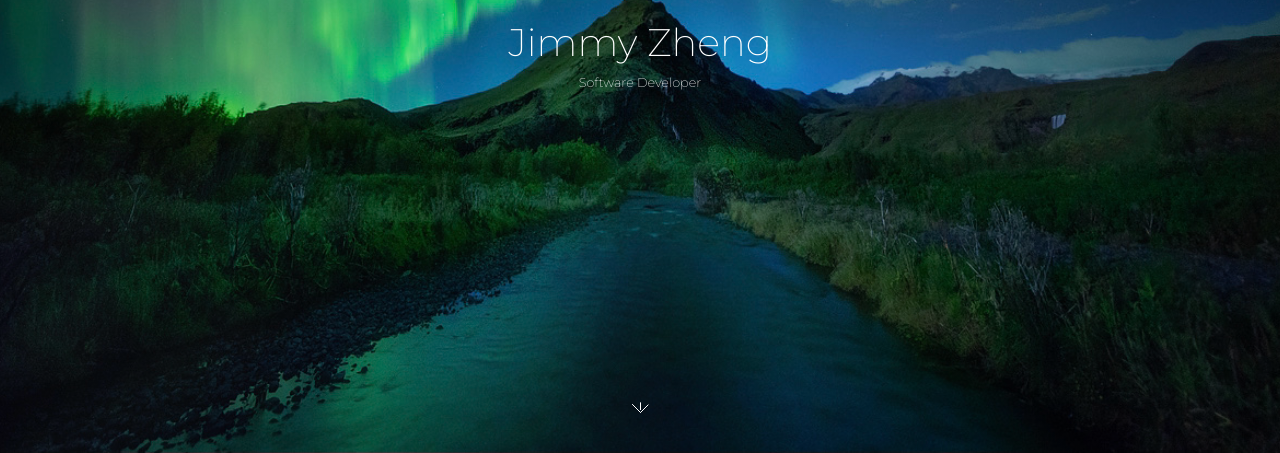
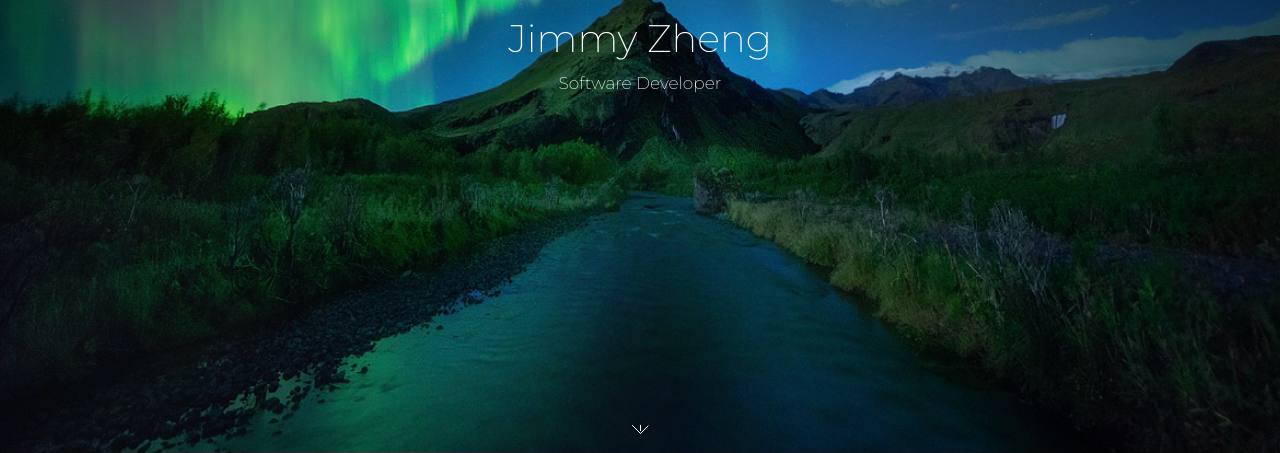
Before and after one commit to Jzhen123/jimmyzheng, a React (Create React App) app: page / in a window 1280 px wide. Shown: the part 347-800 px from the top of the page. Built offline with nearby package versions, Linux system fonts and the light colour scheme.

Commit message:
MLanding page is now fully responsive

```diff
--- /dev/null
+++ b/src/App.css
@@ -0,0 +1,16 @@
+.montserrat {
+  font-family: Montserrat;
+}
+
+.white {
+  color: white;
+}
+
+.bold {
+  font-weight: 700;
+}
+
+.mask {
+  overflow: hidden;
+  position: relative;
+}
--- a/src/App.js
+++ b/src/App.js
@@ -1,7 +1,8 @@
 import React from "react";
-// import { Layout, } from "antd";
 
 import * as pages from "./pages";
+
+import './App.css'
 
 const { Home } = pages;
 
--- a/src/components/ScrollArrow.css
+++ b/src/components/ScrollArrow.css
@@ -1,14 +1,14 @@
 .container {
   position: absolute;
-  transform: translate(-50%, -50%);
-  bottom: -5%;
+  transform: translate(-50%);
+  bottom: 0;
   left: 50%;
 }
 .scroll {
   position: relative;
   margin: auto;
   text-align: center;
-  height: 100px;
+  height: 8vh;
   overflow: hidden;
 }
 .scroll__line {
@@ -18,7 +18,6 @@
   display: block;
   width: 1px;
   height: 100%;
-  z-index: 10;
   background-color: #fff;
   animation: line 2s infinite normal;
   animation-delay: 2s;
@@ -28,7 +27,6 @@
 .scroll__arrow {
   display: block;
   position: relative;
-  z-index: 111;
   padding-left: 1px;
   top: -13px;
   animation: 2s fadeIn;
@@ -52,7 +50,7 @@
   }
   15% {
     opacity: 0.5;
-    transform: translate3d(0, -85%, 0)
+    transform: translate3d(0, -85%, 0);
   }
   20% {
     opacity: 0.75;
@@ -88,3 +86,14 @@
     opacity: 1;
   }
 }
+
+@media (min-width: 768px) {
+  .scroll {
+    height: 9vh;
+  }
+}
+@media (min-width: 1200px) {
+  .scroll {
+    height: 10vh;
+  }
+}
--- a/src/pages/Home.css
+++ b/src/pages/Home.css
@@ -3,62 +3,20 @@
 body {
   background: radial-gradient(transparent, rgba(0, 0, 0, 0.33)),
     url(/src/resources/images/northernLights.jpeg) no-repeat center center fixed;
-
+  background-size: cover;
   height: 100vh;
-  background-size: cover;
 }
 
-.montserrat {
-  font-family: Montserrat;
+.hero-text-header {
+  animation: 3s;
+  animation-name: header;
+}
+.hero-text-subheader {
+  animation: 3s;
+  animation-name: subHeader;
 }
 
-.red {
-  color: #cf4c4e;
-}
-
-h1.ant-typography, .white {
-  color: white;
-}
-
-.bold {
-  font-weight: 700;
-}
-
-.mask {
-  overflow: hidden;
-  position: relative;
-}
-@media (max-width: 576px) {
-    #name { font-size: 8vw }
-    #subName { font-size: 2.67vw }
- }
-@media (min-width: 576px) {
-    #name { font-size: 6vw }
-    #subName { font-size: 2vw }
- }
-@media (min-width: 768px) {
-    #name { font-size: 5vw }
-    #subName { font-size: 1.67vw }
- }
-@media (min-width: 992px) {
-    #name { font-size: 4vw }
-    #subName { font-size: 1.33vw }
- }
-@media (min-width: 1200px) {
-    #name { font-size: 3vw }
-    #subName { font-size: 1vw }
- }
-#name {
-    animation: 3s;
-    animation-name: name;
-}
-
-#subName {
-    animation: 3s;
-    animation-name: subName;
-}
-
-@keyframes name {
+@keyframes header {
   0% {
     transform: translate3d(0, -100%, 0);
   }
@@ -69,8 +27,7 @@ h1.ant-typography, .white {
     transform: translate3d(0, 0, 0);
   }
 }
-
-@keyframes subName {
+@keyframes subHeader {
   0% {
     transform: translate3d(0, -100%, 0);
   }
@@ -81,3 +38,44 @@ h1.ant-typography, .white {
     transform: translate3d(0, 0, 0);
   }
 }
+
+@media (max-width: 576px) {
+  .hero-text-header {
+    font-size: 9vw;
+  }
+  .hero-text-subheader {
+    font-size: 3.66vw;
+  }
+}
+@media (min-width: 576px) {
+  .hero-text-header {
+    font-size: 6vw;
+  }
+  .hero-text-subheader {
+    font-size: 2.66vw;
+  }
+}
+@media (min-width: 768px) {
+  .hero-text-header {
+    font-size: 4vw;
+  }
+  .hero-text-subheader {
+    font-size: 2vw;
+  }
+}
+@media (min-width: 992px) {
+  .hero-text-header {
+    font-size: 3.33vw;
+  }
+  .hero-text-subheader {
+    font-size: 1.66vw;
+  }
+}
+@media (min-width: 1200px) {
+  .hero-text-header {
+    font-size: 3vw;
+  }
+  .hero-text-subheader {
+    font-size: 1.33vw;
+  }
+}
--- a/src/pages/Home.js
+++ b/src/pages/Home.js
@@ -4,18 +4,18 @@ import { Row, Col } from "antd";
 import ScrollArrow from "../components/ScrollArrow";
 import "./Home.css";
 
-export default () => {
+const Home = () => {
   return (
     <>
       <Row align="middle" justify="center" style={{ height: "100vh" }}>
-        <Col id="text">
-          <Row justify="center" className="nameAnimation mask">
-            <Col id="name" className="white montserrat">
+        <Col id="hero-text">
+          <Row justify="center" className="mask">
+            <Col className="hero-text-header montserrat white">
               Jimmy Zheng
             </Col>
           </Row>
-          <Row justify="center" className="subNameAnimation mask">
-            <Col id="subName" className="white montserrat">
+          <Row justify="center" className="mask">
+            <Col className="hero-text-subheader montserrat white">
               Software Developer
             </Col>
           </Row>
@@ -26,3 +26,5 @@ export default () => {
     </>
   );
 };
+
+export default Home;
```
Also changed, not shown: src/components/ScrollArrow.jsx (+6 -2 lines).
